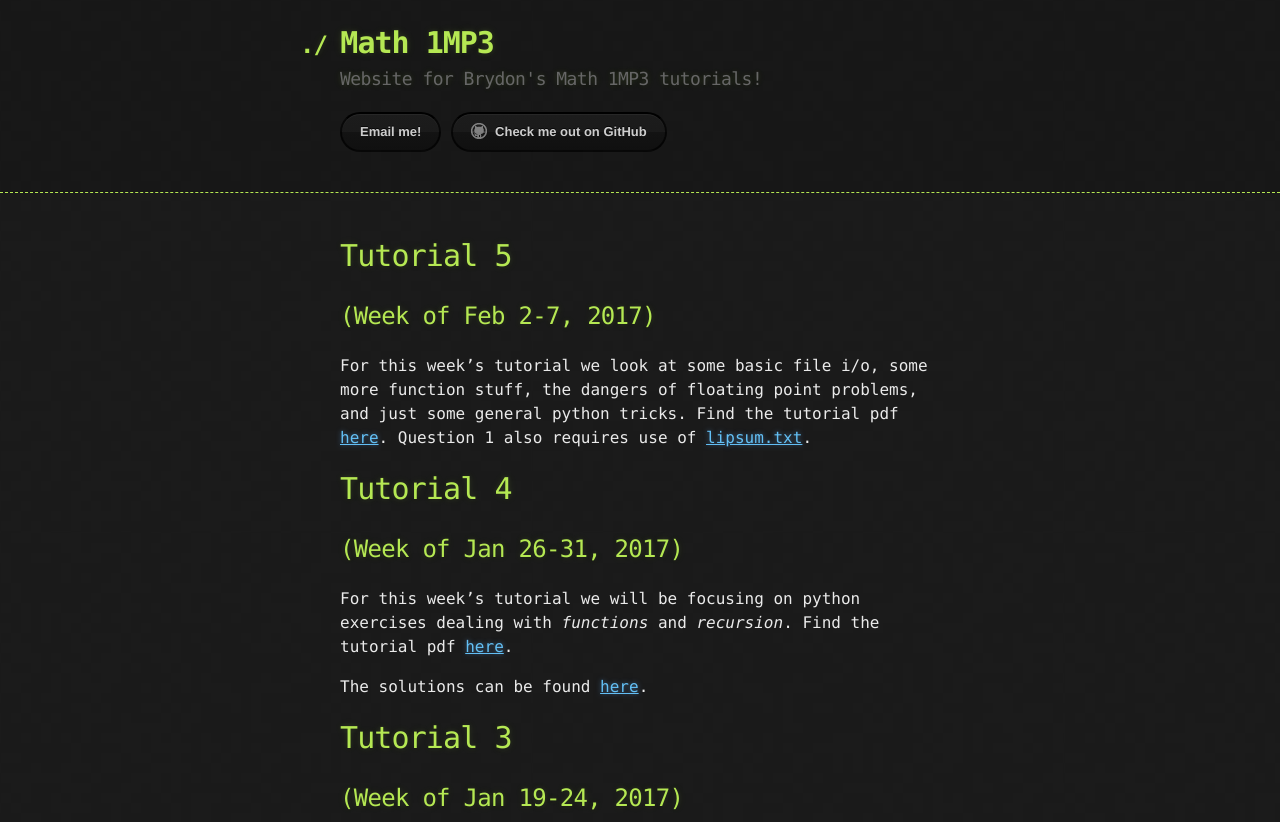
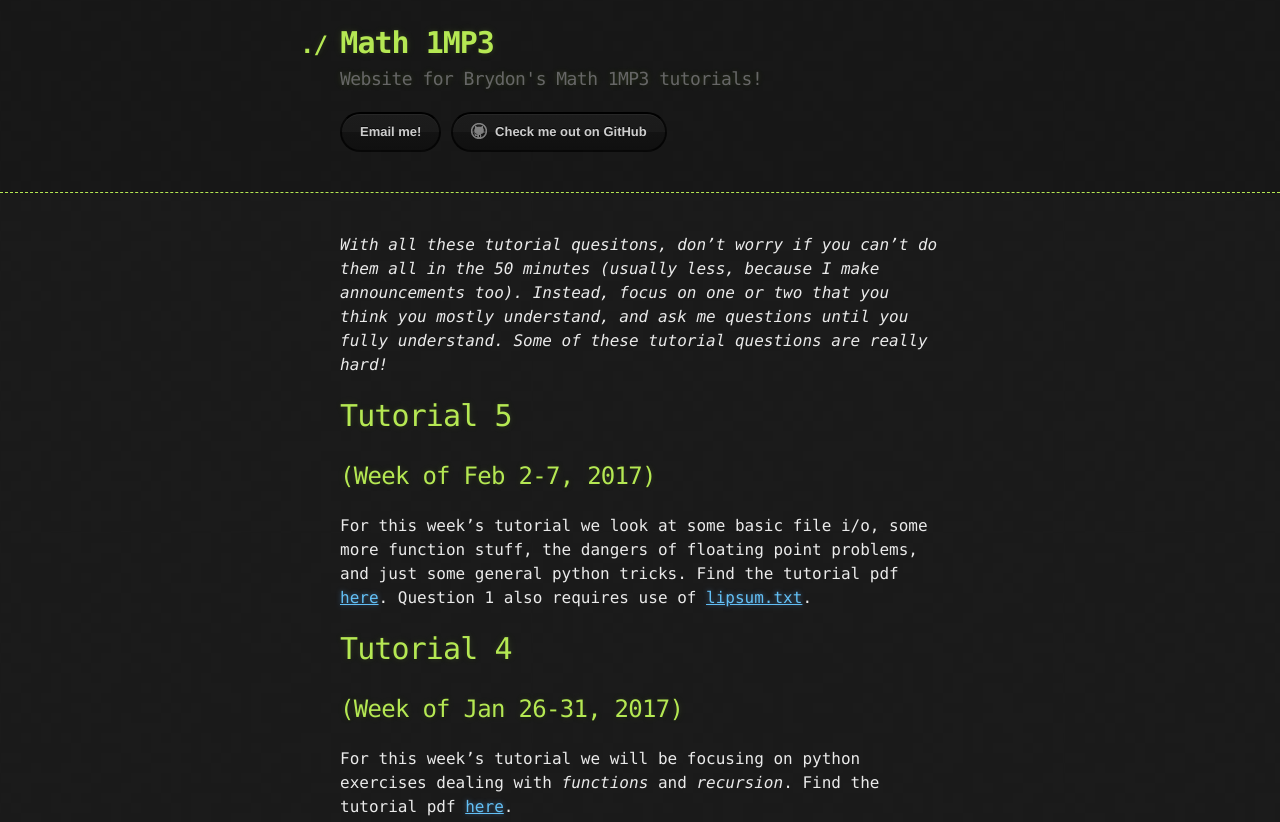
Before and after one commit to brydon/brydon.github.io, a plain HTML site: page math1mp/index.html in a window 1280 px wide. Shown: the top 822 px of the page. Drawn offline with Linux system fonts and the light colour scheme.

Commit message:
Updated files

```diff
--- a/math1mp/index.html
+++ b/math1mp/index.html
@@ -23,7 +23,9 @@
 
     <div class="container">
       <section id="main_content">
-        <h1 id="tutorial-5"><a href="#header-1"></a>Tutorial 5</h1>
+        <p><em>With all these tutorial quesitons, don’t worry if you can’t do them all in the 50 minutes (usually less, because I make announcements too). Instead, focus on one or two that you think you mostly understand, and ask me questions until you fully understand. Some of these tutorial questions are really hard!</em></p>
+
+<h1 id="tutorial-5"><a href="#header-1"></a>Tutorial 5</h1>
 <h2 id="-week-of-feb-2-7-2017"><a href="#header-2"></a> (Week of Feb 2-7, 2017)</h2>
 
 <p>For this week’s tutorial we look at some basic file i/o, some more function stuff, the dangers of floating point problems, and just some general python tricks. Find the tutorial pdf <a href="lab5.pdf">here</a>. Question 1 also requires use of <a href="lipsum.txt">lipsum.txt</a>.</p>
```
Also changed, not shown: 2 other files.
